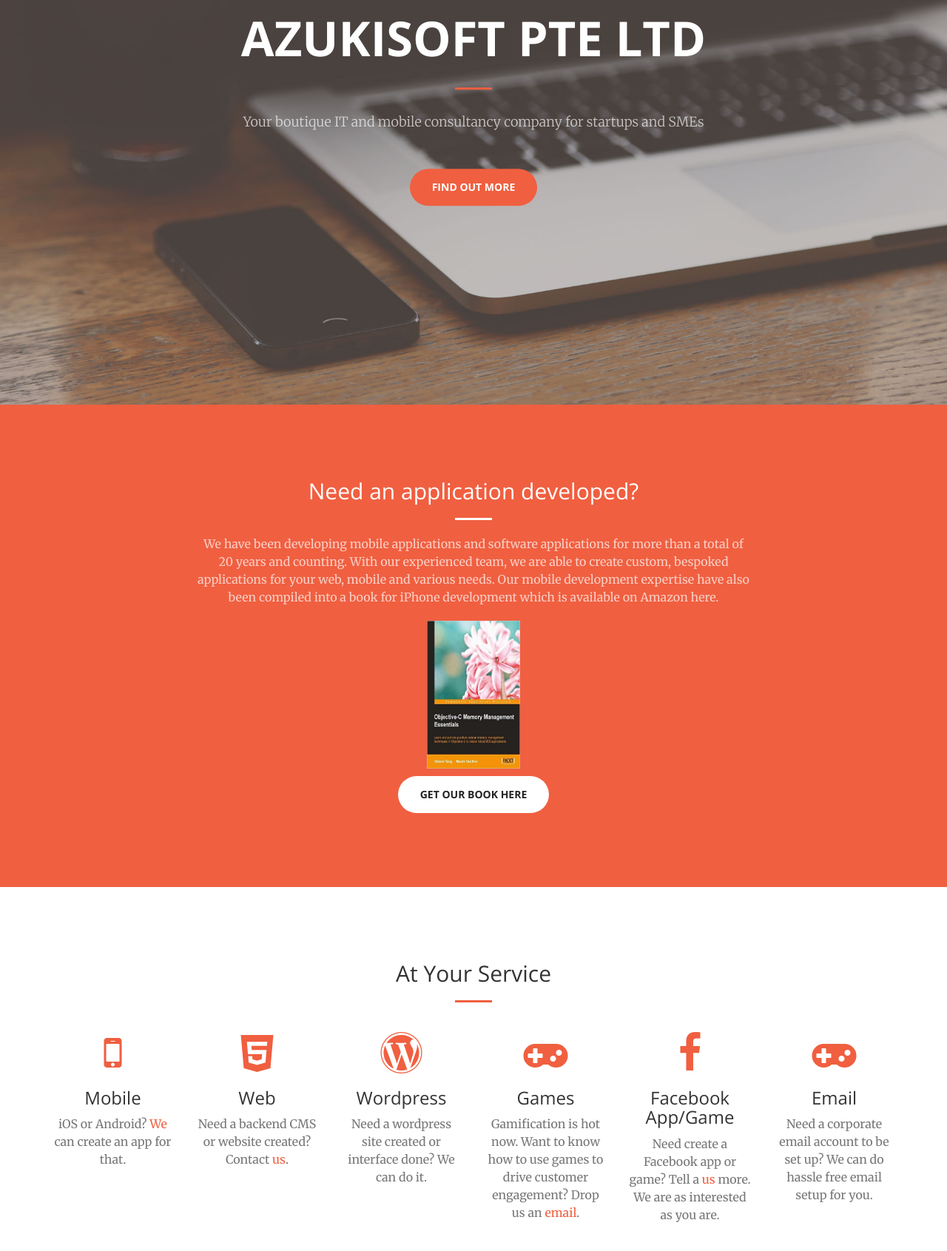
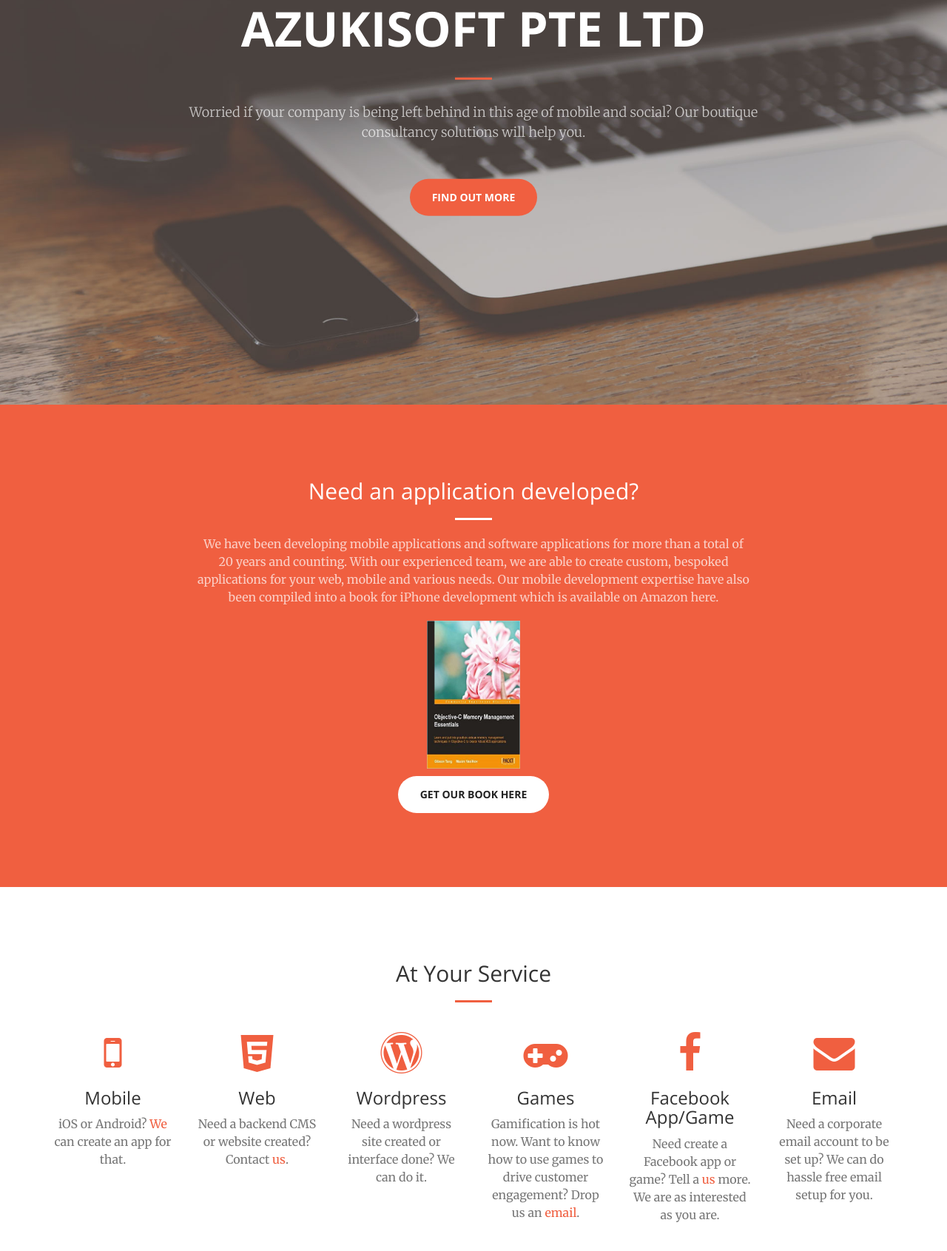
Before and after one commit to gibtang/azukisoft-website, a plain HTML site: page index.html in a window 1280 px wide. Shown: the part 253-1944 px from the top of the page at 74% size. Drawn offline with nearby package versions, Linux system fonts and the light colour scheme.

Commit message:
fixed wrong icon

```diff
--- a/index.html
+++ b/index.html
@@ -76,7 +76,7 @@
             <div class="header-content-inner">
                 <h1>Azukisoft Pte Ltd</h1>
                 <hr>
-                <p>Your boutique IT and mobile consultancy company for startups and SMEs</p>
+                <p>Worried if your company is being left behind in this age of mobile and social? Our boutique consultancy solutions will help you.</p>
                 <a href="#about" class="btn btn-primary btn-xl page-scroll">Find Out More</a>
             </div>
         </div>
@@ -147,7 +147,7 @@
                 </div>
                 <div class="col-lg-2 col-md-6 text-center">
                     <div class="service-box">
-                        <i class="fa fa-4x fa-gamepad wow bounceIn text-primary" data-wow-delay=".3s"></i>
+                        <i class="fa fa-4x fa-envelope wow bounceIn text-primary" data-wow-delay=".3s"></i>
                         <h3>Email</h3>
                         <p class="text-muted">Need a corporate email account to be set up? We can do hassle free email setup for you.</p>
 
```
